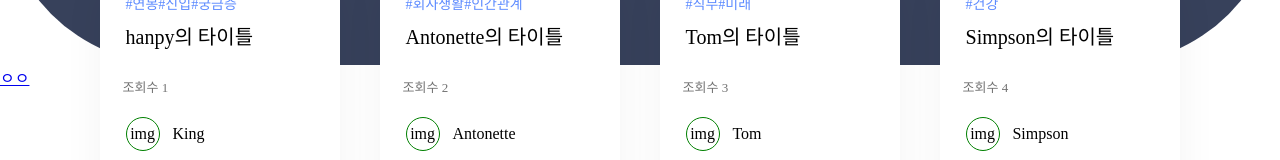
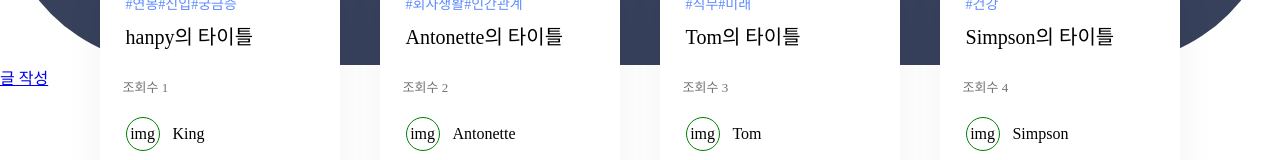
Before and after one commit to Interview-reviews/Interview-reviews-FE, a React (Create React App) app: page /Community in a window 1280 px wide. Shown: the part 383-543 px from the top of the page. Built offline with nearby package versions, Linux system fonts and the light colour scheme; the HTML template or start-up script is replaced by a standard one.

Commit message:
style: 컬러를 표현하는 영문자를 대문자로 변경

```diff
--- a/src/App.jsx
+++ b/src/App.jsx
@@ -12,7 +12,7 @@ import Review from './pages/review/Review';
 import WriteReview from './pages/review/WriteReview';
 import Welcome from './pages/Welcome';
 import Community from './pages/Community/Main';
-import Write from './pages/Community/Wrtie';
+import Write from './pages/Community/Write';
 
 export default function App() {
   return (
--- a/src/components/WriteBackground/WriteBackground.jsx
+++ b/src/components/WriteBackground/WriteBackground.jsx
@@ -2,7 +2,7 @@
 import { css } from '@emotion/react';
 
 const colors = {
-  lightBlue: '#5c8aff',
+  lightBlue: '#5C8AFF',
   darkBlue: '#37415B',
 };
 
@@ -12,6 +12,6 @@ const style = color => css`
   height: 100vh;
 `;
 
-export default function Background({ color }) {
+export default function WriteBackground({ color }) {
   return <div css={style(color)}></div>;
 }
--- a/src/pages/Community/Main.jsx
+++ b/src/pages/Community/Main.jsx
@@ -8,10 +8,10 @@ export default function Community() {
   return (
     <div>
       <Nav />
-      <BackgroundRectangle color="darkBlue" />
+      <BackgroundRectangle color={'darkBlue'} />
       <PopularPosts />
       <CommunityPosts />
-      <Link to="/Community/Write">ㅇㅇ</Link>
+      <Link to="/Community/Write">글 작성</Link>
     </div>
   );
 }
```
Also changed, not shown: src/pages/Community/Write.jsx (renamed from src/pages/Community/Wrtie.jsx).
